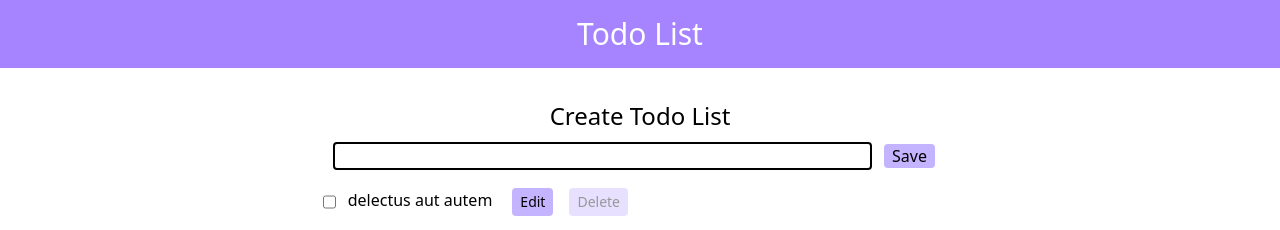
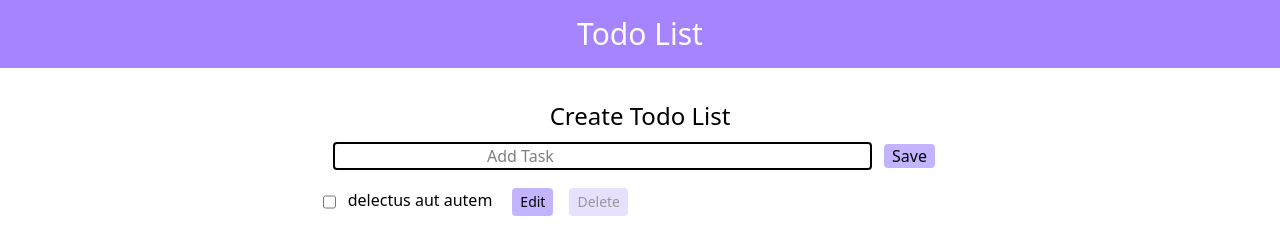
Before and after one commit to Rapunzal/todo-app, a React (Vite) app: page / in a window 1280 px wide. Shown: the top 230 px of the page. Built offline with nearby package versions, Linux system fonts and the light colour scheme.

Commit message:
added placeholders

```diff
--- a/src/components/TodoItem.jsx
+++ b/src/components/TodoItem.jsx
@@ -16,6 +16,7 @@ const TodoItem = ({ dispatch, todo, setTodo }) => {
     <div className="flex justify-center ">
       <form onSubmit={handleSubmit}>
         <input
+          placeholder="Add Task"
           type="text"
           className="border-2 rounded px-38"
           onChange={handleChange}
--- a/src/components/TodoList.jsx
+++ b/src/components/TodoList.jsx
@@ -40,6 +40,7 @@ const TodoList = ({ dispatch, item, todoList, todo, setTodo }) => {
         {visible && (
           <>
             <input
+              placeholder="Add Interactivity"
               className="border-2 rounded px-16 mx-3"
               type="text"
               value={input}
```
